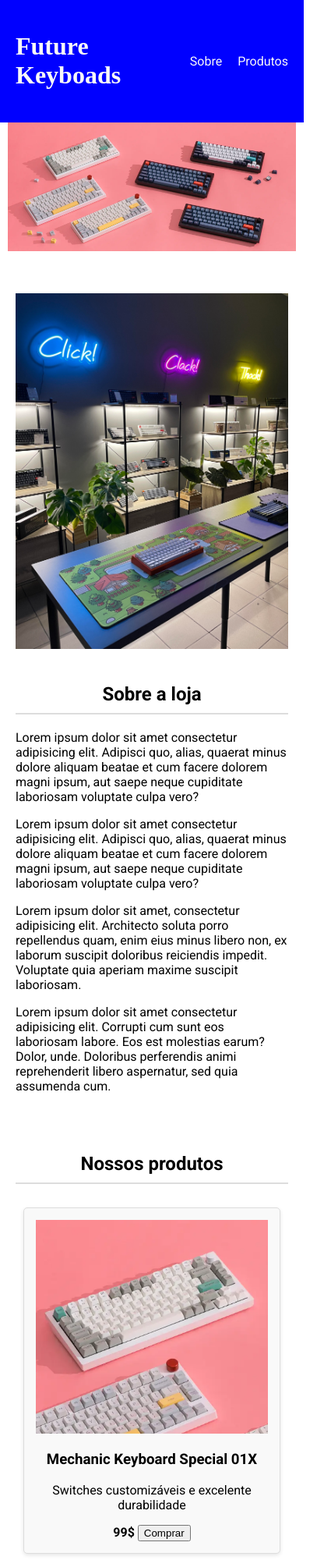
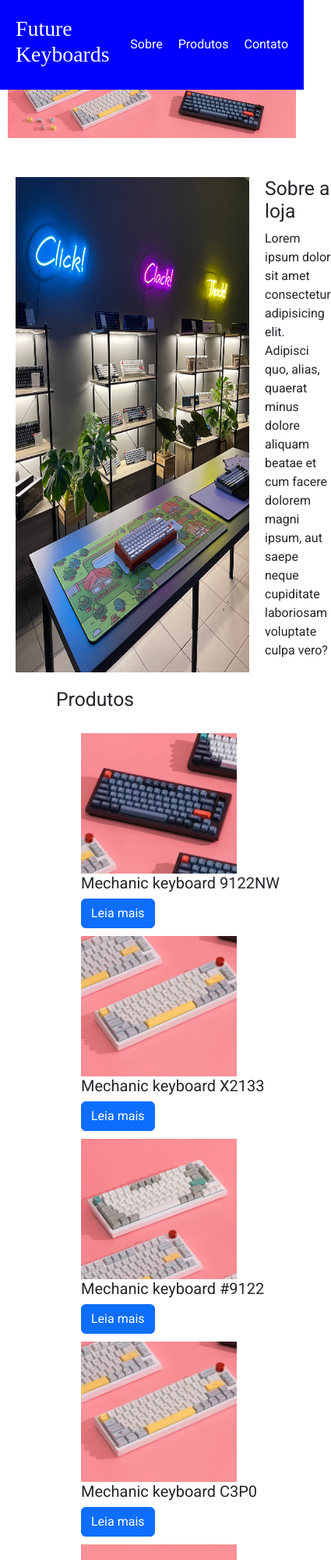
Before and after one commit to viniciussilva2504/responsivestore, a plain HTML site: page index.html in a window 390 px wide. Shown: the top 2000 px of the page at 78% size, 425 px wide, since content can reach past the window. Drawn offline with nearby package versions, Linux system fonts and the light colour scheme; a script that the page names is missing; a web font is replaced by a local one.

Commit message:
revisão quanto a responsividade

```diff
--- a/index.html
+++ b/index.html
@@ -7,6 +7,7 @@
     <link rel="preconnect" href="https://fonts.googleapis.com">
     <link rel="preconnect" href="https://fonts.gstatic.com" crossorigin>
     <link href="https://fonts.googleapis.com/css2?family=Roboto:wght@400;700&display=swap" rel="stylesheet">
+    <link rel="stylesheet" href="https://cdn.jsdelivr.net/npm/bootstrap@5.3.3/dist/css/bootstrap.min.css">
     <link rel="stylesheet" href="./style.css">
     <link rel="stylesheet" type="text/css" href="https://cdn.jsdelivr.net/npm/slick-carousel@1.8.1/slick/slick.css"/>
     <link rel="stylesheet" type="text/css" href="https://cdn.jsdelivr.net/npm/slick-carousel@1.8.1/slick/slick-theme.css"/>
@@ -15,14 +16,15 @@
     <link href="https://fonts.googleapis.com/css2?family=Sixtyfour+Convergence&display=swap" rel="stylesheet">
 </head>
 <body>
-    <!--cabeçalho-->
+
     <header>
-        <div class="container container-flex header-content">
-            <h1>Future Keyboads</h1>
+        <div class="container container-flex header-content d-flex justify-content-between align-items-center">
+            <h1>Future Keyboards</h1>
             <nav id="menu">
                 <ul>
                     <li><a href="#sobre-a-loja">Sobre</a></li>
-                    <li><a href="#nossos-produtos">Produtos</a></li>
+                    <li><a href="#produtos">Produtos</a></li>
+                    <li><a href="#contact-form">Contato</a></li>
                 </ul>
             </nav>
         </div>
@@ -36,69 +38,80 @@
 
     <section id="sobre-a-loja">
         <div class="container container-flex">
-            <img src="./images/438t7x7pk6vb1.jpg" alt="Interior da loja (entrada)">
+            <img src="./images/438t7x7pk6vb1.jpg" alt="Interior da loja (entrada)" class="img-loja">
             <div class="texto-sobre">
                 <h2>Sobre a loja</h2>
                 <p>Lorem ipsum dolor sit amet consectetur adipisicing elit. Adipisci quo, alias, quaerat minus dolore aliquam beatae et cum facere dolorem magni ipsum, aut saepe neque cupiditate laboriosam voluptate culpa vero?</p>
-                <p>Lorem ipsum dolor sit amet consectetur adipisicing elit. Adipisci quo, alias, quaerat minus dolore aliquam beatae et cum facere dolorem magni ipsum, aut saepe neque cupiditate laboriosam voluptate culpa vero?</p>
-                <p>Lorem ipsum dolor sit amet, consectetur adipisicing elit. Architecto soluta porro repellendus quam, enim eius minus libero non, ex laborum suscipit doloribus reiciendis impedit. Voluptate quia aperiam maxime suscipit laboriosam.</p>
-                <p>Lorem ipsum dolor sit amet consectetur adipisicing elit. Corrupti cum sunt eos laboriosam labore. Eos est molestias earum? Dolor, unde. Doloribus perferendis animi reprehenderit libero aspernatur, sed quia assumenda cum.</p>
             </div>
         </div>
     </section>
 
-    <!--Produtos da loja-->
-    <section id="nossos-produtos">
-        <div class="container">
-            <h2>Nossos produtos</h2>
-            <div class="lista-keyboard">
-                <li>
-                    <img src="./images/Captura de ecrã 2024-10-17 210717.png" alt="teclado mecanico">
-                    <h3>Mechanic Keyboard Special 01X</h3>
-                    <p>Switches customizáveis e excelente durabilidade</p>
-                    <strong>99$</strong>
-                    <button type="button">Comprar</button>
-                </li>
-                <li>
-                    <img src="./images/Captura de ecrã 2024-10-17 210657.png" alt="teclado mecanico">
-                    <h3>Mechanic Keyboard Special 32XB420 A</h3>
-                    <p>Switches customizáveis e excelente durabilidade</p>
-                    <strong>89$</strong>
-                    <button type="button">Comprar</button>
-                </li>
-                <li>
-                    <img src="./images/Captura de ecrã 2024-10-17 210707.png" alt="teclado mecanico">
-                    <h3>Mechanic Keyboard Not so special XB3</h3>
-                    <p>Conforto em todos os tamanhos</p>
-                    <strong>109$</strong>
-                    <button type="button">Comprar</button>
-                </li>
-                <li>
-                    <img src="./images/Captura de ecrã 2024-10-17 210735.png" alt="teclado mecanico">
-                    <h3>Switches customizáveis e excelente durabilidade</h3>
-                    <p>Conforto em todos os tamanhos</p>
-                    <strong>85$</strong>
-                    <button type="button">Comprar</button>
-                </li>
-                <li>
-                    <img src="./images/Captura de ecrã 2024-10-17 210717.png" alt="teclado mecanico">
-                    <h3>Mechanic Keyboard Special 01X</h3>
-                    <p>Switches customizáveis e excelente durabilidade</p>
-                    <strong>99$</strong>
-                    <button type="button">Comprar</button>
-                </li>
-                <li>
-                    <img src="./images/Captura de ecrã 2024-10-17 210657.png" alt="teclado mecanico">
-                    <h3>Mechanic Keyboard Special 32XB420 A</h3>
-                    <p>Switches customizáveis e excelente durabilidade</p>
-                    <strong>89$</strong>
-                    <button type="button">Comprar</button>
-                </li>
+    <div class="row" id="produtos">
+        <div class="col-md-8">
+            <h2>Produtos</h2>
+            <div class="container g-0">
+                <div class="row">
+                    <div class="col-md-4 post">
+                        <img src="./images/Captura de ecrã 2024-10-17 210657.png" />
+                        <h4 class="h5">Mechanic keyboard 9122NW</h4>
+                        <time datetime="25/10/2024"></time>
+                        <a href="#" class="btn btn-primary btn-leia-mais">Leia mais</a>
+                    </div>
+                    <div class="col-md-4 post">
+                        <img src="./images/Captura de ecrã 2024-10-17 210707.png" />
+                        <h4 class="h5">Mechanic keyboard X2133</h4>
+                        <time datetime="25/10/2024"></time>
+                        <a href="#" class="btn btn-primary btn-leia-mais">Leia mais</a>
+                    </div>
+                    <div class="col-md-4 post">
+                        <img src="./images/Captura de ecrã 2024-10-17 210717.png" />
+                        <h4 class="h5">Mechanic keyboard #9122</h4>
+                        <time datetime="25/10/2024"></time>
+                        <a href="#" class="btn btn-primary btn-leia-mais">Leia mais</a>
+                    </div>
+                    <div class="col-md-4 post">
+                        <img src="./images/Captura de ecrã 2024-10-17 210707.png" />
+                        <h4 class="h5">Mechanic keyboard C3P0</h4>
+                        <time datetime="25/10/2024"></time>
+                        <a href="#" class="btn btn-primary btn-leia-mais">Leia mais</a>
+                    </div>
+                    <div class="col-md-4 post">
+                        <img src="./images/Captura de ecrã 2024-10-17 210735.png" />
+                        <h4 class="h5">Mechanic keyboard #8321</h4>
+                        <time datetime="25/10/2024"></time>
+                        <a href="#" class="btn btn-primary btn-leia-mais">Leia mais</a>
+                    </div>
+                    <div class="col-md-4 post">
+                        <img src="./images/Captura de ecrã 2024-10-17 210657.png" />
+                        <h4 class="h5">Mechanic keyboard 9122NW</h4>
+                        <time datetime="25/10/2024"></time>
+                        <a href="#" class="btn btn-primary btn-leia-mais">Leia mais</a>
+                    </div>
+                </div>
             </div>
         </div>
-    </section>
 
-    <!--rodapé da página-->
+    <div class="container">
+        <div class="col">
+            <h2>Entre em contato:</h2>
+            <form id="contact-form">
+                <label class="form-label" for="nome">Seu nome:</label>
+                <input class="form-control" type="text" id="nome" required>
+                <label for="email" class="form-label">Seu e-mail:</label>
+                <input id="email" type="email" class="form-control" required>
+                <label for="phone" class="form-label">Seu telefone:</label>
+                <input id="phone" type="text" class="form-control" required>
+                <label for="mensagem" class="form-label">Sua mensagem:</label>
+                <textarea id="mensagem" class="form-control"></textarea>
+                <div class="form-check form-switch">
+                    <label class="form-check-label" for="aceito-termos">Li e concordo com os termos do site:</label>
+                    <input class="form-check-input" type="checkbox" id="aceito-termos" required>
+                </div>
+                <button type="submit" class="btn btn-success">Enviar</button>
+            </form>
+        </div>
+    </div>
+
     <footer>
         <div class="container container-flex footer-content">
             <p>2024 &copy; FUTURE KEYBOARDS .INC - Todos os direitos reservados</p>
@@ -109,18 +122,24 @@
         </div>
     </footer>
 
-    <script type="text/javascript" src="https://code.jquery.com/jquery-1.11.0.min.js"></script>
-    <script type="text/javascript" src="https://code.jquery.com/jquery-migrate-1.2.1.min.js"></script>
-    <script type="text/javascript" src="https://cdn.jsdelivr.net/npm/slick-carousel@1.8.1/slick/slick.min.js"></script>
+    <script src="https://code.jquery.com/jquery-1.11.0.min.js"></script>
+    <script src="https://code.jquery.com/jquery-migrate-1.2.1.min.js"></script>
+    <script src="https://cdn.jsdelivr.net/npm/slick-carousel@1.8.1/slick/slick.min.js"></script>
     <script src="./js/main.js"></script>
+    <script src="https://cdn.jsdelivr.net/npm/bootstrap@5.3.3/dist/js/bootstrap.bundle.min.js"></script>
+    <script src="./js/validation.js"></script>
     <script>
-        // Ajuste de rolagem suave
-        $(document).ready(function() {
-            $('#menu a').on('click', function(event) {
-                event.preventDefault();
-                const target = $(this).attr('href');
-                const offset = $(target).offset().top - $('header').outerHeight();
-                $('html, body').animate({ scrollTop: offset }, 500);
+
+        document.querySelectorAll('nav a').forEach(anchor => {
+            anchor.addEventListener('click', function (e) {
+                e.preventDefault();
+
+                const targetId = this.getAttribute('href');
+                const targetElement = document.querySelector(targetId);
+
+                if (targetElement) {
+                    targetElement.scrollIntoView({ behavior: 'smooth', block: 'center' });
+                }
             });
         });
     </script>
--- a/style.css
+++ b/style.css
@@ -11,10 +11,12 @@ header {
     left: 0;
     right: 0;
     z-index: 1000;
+    background-color: blue;
 }
 
 header h1 {
     font-family: 'Sixtyfour Convergence';
+    color: #fff;
 }
 
 header, footer {
@@ -26,80 +28,7 @@ header, footer {
     max-width: 1200px;
     margin: 0 auto;
     padding: 20px;
-}
-
-.banner-keyboards {
-    padding: 10px;
-}
-
-.banner-keyboards img {
-    width: 100%;
-    height: auto;
-}
-
-h2 {
-    text-align: center;
-    margin: 20px 0;
-}
-
-.lista-keyboard {
     display: flex;
-    flex-wrap: wrap;
-    justify-content: space-between;
-    list-style: none;
-    padding: 0;
-}
-
-.lista-keyboard li {
-    background-color: #f9f9f9;
-    border: 1px solid #ddd;
-    border-radius: 5px;
-    margin: 10px;
-    padding: 15px;
-    text-align: center;
-    flex: 1 1 calc(25% - 20px);
-    box-shadow: 0 2px 5px rgba(0, 0, 0, 0.1);
-    transition: transform 0.2s;
-}
-
-.texto-sobre h2 {
-    border-bottom: 3px solid blue;
-    padding-bottom: 10px;
-}
-
-section > .container h2 {
-    border-bottom: 3px solid blue;
-    padding-bottom: 10px;
-}
-
-.lista-keyboard li:hover {
-    transform: scale(1.05);
-}
-
-.lista-keyboard img {
-    max-width: 100%;
-    height: auto;
-}
-
-#sobre-a-loja {
-    display: flex;
-    flex-direction: row;
-    padding-top: 20px;
-}
-
-#sobre-a-loja img {
-    max-width: 40%;
-    margin-right: 20px;
-}
-
-.texto-sobre {
-    flex: 1;
-}
-
-.header-content {
-    display: flex;
-    justify-content: space-between;
-    align-items: center;
 }
 
 #menu {
@@ -118,13 +47,8 @@ section > .container h2 {
 }
 
 #menu a {
-    color: #f9f9f9;
+    color: #fff;
     text-decoration: none;
-}
-
-.texto-sobre h2, section > .container h2 {
-    border-bottom: 2px solid #ddd;
-    padding-bottom: 10px;
 }
 
 #menu a:hover {
@@ -132,61 +56,60 @@ section > .container h2 {
     color: red;
 }
 
-@media (min-width:1024px) {
-    .container-flex {
-        display: flex;
-    }
+.banner-keyboards {
+    padding: 10px;
 }
 
-@media (max-width: 1023px) and (min-width: 641px) {
-    .lista-keyboard li {
-        flex: 1 1 calc(30% - 20px);
+.banner-keyboards img {
+    width: 100%;
+    height: auto;
+}
+
+.img-loja {
+    max-width: 300px;
+    height: auto;
+    margin-right: 20px;
+}
+
+.texto-sobre {
+    flex: 1;
 }
 
 #sobre-a-loja {
-        flex-direction: column;
+    display: flex;
     align-items: center;
+    padding-top: 20px;
 }
 
-    #sobre-a-loja img {
-        max-width: 100%;
-        margin-right: 0;
-        margin-bottom: 20px;
-    }
+.btn-leia-mais {
+    margin-bottom: 10px;
 }
 
-@media (max-width: 640px) {
-    .lista-keyboard li {
-        flex: 1 1 100%;
+.row,
+.row h2 {
+    margin-left: 30px;
 }
 
-    #sobre-a-loja {
-        flex-direction: column;
-    }
-
-    #sobre-a-loja img {
-        max-width: 100%;
-        margin-right: 0;
-        margin-bottom: 20px;
-    }
-
-    .banner-keyboards img {
-        padding-top: 145px;
-    }
-}
-
-.footer-content {
+footer {
     display: flex;
     justify-content: space-between;
     align-items: center;
+    padding: 10px 20px;
 }
 
 .social-icons {
     display: flex;
     list-style: none;
     padding: 0;
+    margin: 0;
 }
 
 .social-icons li {
-    margin-left: 10px;
+    margin-left: 15px;
 }
+
+.col-md-8 img {
+    display: flex;
+    width: 200px;
+    height: 180px;
+}
```
Also changed, not shown: script.js (added, +38 -0 lines). Lines whose indentation alone changed are shown as unchanged.
